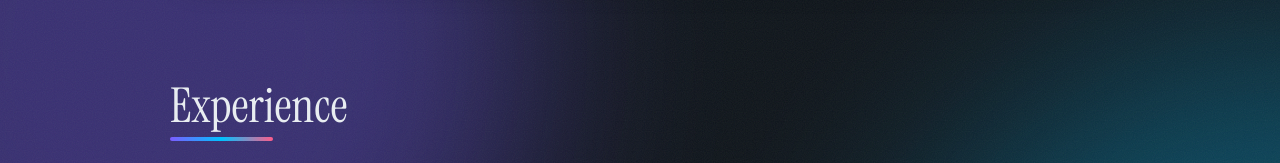
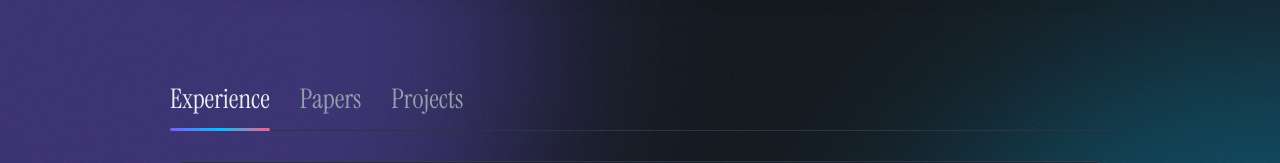
Before and after one commit to thanhson28/thanhson28.github.io, a plain HTML site: page index.html in a window 1280 px wide. Both pictures are taken after a click on the link "Experience". Shown: the part 1692-1855 px from the top of the page. Drawn offline with Linux system fonts and the light colour scheme; animation ran at ten frames a second; a web font is replaced by a local one.

Commit message:
Combine Experience, Papers and Projects into tabs
Co-Authored-By: Claude Sonnet 5 <noreply@anthropic.com>
Claude-Session: https://claude.ai/code/session_01MGdZwsKKKjCYbTijXZs2kv

```diff
--- a/index.html
+++ b/index.html
@@ -228,6 +228,14 @@ ul.pubs{border-top:0}
 .marq span{font:13px var(--f-mono);padding:7px 16px;border-radius:999px;border:1px solid var(--glass-b);background:var(--glass);white-space:nowrap}
 @keyframes marq{to{transform:translateX(-50%)}}
 footer{border-top-color:var(--glass-b)}
+.tabnav{display:flex;gap:30px;border-bottom:1px solid var(--line);margin-bottom:30px;flex-wrap:wrap}
+.tab-btn{-webkit-appearance:none;appearance:none;background:none;border:0;cursor:pointer;font:400 clamp(19px,3vw,27px) var(--f-display);color:var(--muted);padding:0 0 14px;position:relative;transition:color .25s}
+.tab-btn[aria-selected="true"]{color:var(--ink)}
+.tab-btn:hover{color:var(--ink)}
+.tab-btn::after{content:"";position:absolute;left:0;right:0;bottom:-1px;height:3px;border-radius:3px;background:linear-gradient(90deg,var(--v1),var(--v2),var(--v3));transform:scaleX(0);transform-origin:left;transition:transform .35s cubic-bezier(.2,.7,.2,1)}
+.tab-btn[aria-selected="true"]::after{transform:scaleX(1)}
+.tabpanel{animation:rise .5s cubic-bezier(.2,.7,.2,1) both}
+@media (max-width:560px){.tabnav{gap:20px}}
 @media (max-width:560px){header.top{border-radius:22px;top:6px}.hero-grid{grid-template-columns:1fr}.portrait-wrap{order:-1;width:130px}}
 @media (prefers-reduced-motion:reduce){.aurora i,h1 em,.portrait-wrap,.marq div,.rot b{animation:none}.reveal{opacity:1;transform:none;transition:none}}
 section{scroll-margin-top:70px}
@@ -290,8 +298,14 @@ section{scroll-margin-top:70px}
       </div>
     </section>
 
-    <section id="experience">
-      <h2>Experience</h2>
+    <section id="work">
+      <div class="tabnav" role="tablist" aria-label="Experience, papers and projects">
+        <button type="button" class="tab-btn" role="tab" data-tab="experience" aria-selected="true">Experience</button>
+        <button type="button" class="tab-btn" role="tab" data-tab="papers" aria-selected="false">Papers</button>
+        <button type="button" class="tab-btn" role="tab" data-tab="projects" aria-selected="false">Projects</button>
+      </div>
+
+      <div class="tabpanel" role="tabpanel" data-panel="experience">
         <ul class="xp">
           <li><span class="when">Mar 2026 – now</span><div><h3>PhD student</h3><p class="org">Korea University, South Korea</p></div></li>
           <li><span class="when">Jan 2020 – Feb 2026</span><div><h3>AI Engineer</h3><p class="org">Cybercore Co., Ltd. · Ho Chi Minh City</p><p class="d">Researched, reproduced and adapted state-of-the-art models for autonomous driving, face detection, pose estimation, abnormal object detection, action recognition and head pose estimation. Deployed on edge devices (Jetson family) with the DeepStream SDK.</p><p class="d win">Track 4 winner, NVIDIA AI City Challenge 2022 · 1st public / 3rd private, AI Zalo Challenge 2020 (traffic sign detection)</p></div></li>
@@ -305,10 +319,9 @@ section{scroll-margin-top:70px}
           <li><span class="when">2019 – 2023</span><div><h3>Master’s, Computer Science</h3><p class="org">VNUHCM – University of Science</p></div></li>
           <li><span class="when">2012 – 2017</span><div><h3>Bachelor’s, Mathematics and Computer Science</h3><p class="org">VNUHCM – University of Science</p></div></li>
         </ul>
-    </section>
+      </div>
 
-    <section id="papers">
-      <h2>Papers</h2>
+      <div class="tabpanel" role="tabpanel" data-panel="papers" hidden>
         <div class="stats" aria-label="Citation summary from the alphaXiv profile"><div><b data-count="44">44</b>citations</div><div><b data-count="4">4</b>h-index</div></div>
         <div class="filters" role="group" aria-label="Filter papers by topic">
           <button type="button" id="f-all" data-f="all" aria-pressed="true">All</button>
@@ -329,10 +342,9 @@ section{scroll-margin-top:70px}
 <li class="pub" data-topic="other"><span class="yr">—</span><div class="pb"><h3>EnAug: ENT Endoscopy Images Classification Using Ensemble and Augmentation Methods</h3><p class="meta"><span class="chip-s other">Other</span> · International Symposium on Information and Communication Technology</p></div><span class="cit" title="Citations listed on the alphaXiv profile"><b>1</b> cit.</span></li>
         </ul>
         <p class="more">Full list on <a href="https://scholar.google.com/citations?user=qQGaP14AAAAJ">Google Scholar</a> and <a href="https://www.alphaxiv.org/@thanh-son-nguyen">alphaXiv</a>.</p>
-    </section>
+      </div>
 
-    <section id="projects">
-      <h2>Projects</h2>
+      <div class="tabpanel" role="tabpanel" data-panel="projects" hidden>
         <a class="proj" href="son-tinh/index.html">
           <img src="son-tinh/shots/menu.jpg" width="450" height="800" alt="Title screen of the game Son Tinh, Duong Mang Sinh Le" loading="lazy">
           <div>
@@ -342,6 +354,7 @@ section{scroll-margin-top:70px}
             <span class="go">Open the game page</span>
           </div>
         </a>
+      </div>
     </section>
 
     <section id="code">
@@ -497,9 +510,25 @@ section{scroll-margin-top:70px}
   // portrait tilt
   var tl=document.getElementById("tilt");
   if(tl&&!rm&&matchMedia("(hover:hover)").matches){tl.addEventListener("pointermove",function(ev){var r=tl.getBoundingClientRect(),x=(ev.clientX-r.left)/r.width-.5,y=(ev.clientY-r.top)/r.height-.5;tl.style.transform="perspective(700px) rotateY("+x*14+"deg) rotateX("+(-y*14)+"deg) scale(1.03)"});tl.addEventListener("pointerleave",function(){tl.style.transform=""})}
+  // work tabs (Experience / Papers / Projects)
+  var activeTab="experience";
+  var tabBtns=$(".tab-btn"),panels=$(".tabpanel"),workSec=document.getElementById("work");
+  function showTab(name,scroll){
+    activeTab=name;
+    tabBtns.forEach(function(b){b.setAttribute("aria-selected",b.getAttribute("data-tab")===name?"true":"false")});
+    panels.forEach(function(p){p.hidden=p.getAttribute("data-panel")!==name});
+    if(scroll&&workSec)workSec.scrollIntoView({behavior:rm?"auto":"smooth",block:"start"});
+    if(typeof sc==="function")sc();
+  }
+  tabBtns.forEach(function(b){b.addEventListener("click",function(){showTab(b.getAttribute("data-tab"),false)})});
+  ["experience","papers","projects"].forEach(function(id){
+    $('a[href="#'+id+'"]').forEach(function(a){a.addEventListener("click",function(e){e.preventDefault();showTab(id,true);try{history.replaceState(null,"","#"+id)}catch(e){}})});
+  });
+  (function(){var h=(location.hash||"").slice(1);if(["experience","papers","projects"].indexOf(h)>-1)showTab(h,false)})();
+
   // progress + active nav
   var bar=document.getElementById("bar"),links=$("header.top nav a[href^='#']");
-  function sc(){var h=document.documentElement;bar.style.transform="scaleX("+(h.scrollTop/(h.scrollHeight-h.clientHeight||1))+")";var cur="";secs.forEach(function(s){if(s.getBoundingClientRect().top<window.innerHeight*.4)cur=s.id});links.forEach(function(a){a.classList.toggle("on",a.getAttribute("href")==="#"+cur)})}
+  function sc(){var h=document.documentElement;bar.style.transform="scaleX("+(h.scrollTop/(h.scrollHeight-h.clientHeight||1))+")";var cur="";secs.forEach(function(s){if(s.getBoundingClientRect().top<window.innerHeight*.4)cur=s.id});if(cur==="work")cur=activeTab;links.forEach(function(a){a.classList.toggle("on",a.getAttribute("href")==="#"+cur)})}
   addEventListener("scroll",sc,{passive:true});sc();
 })();
 </script>
```
Lines whose indentation alone changed are shown as unchanged.
